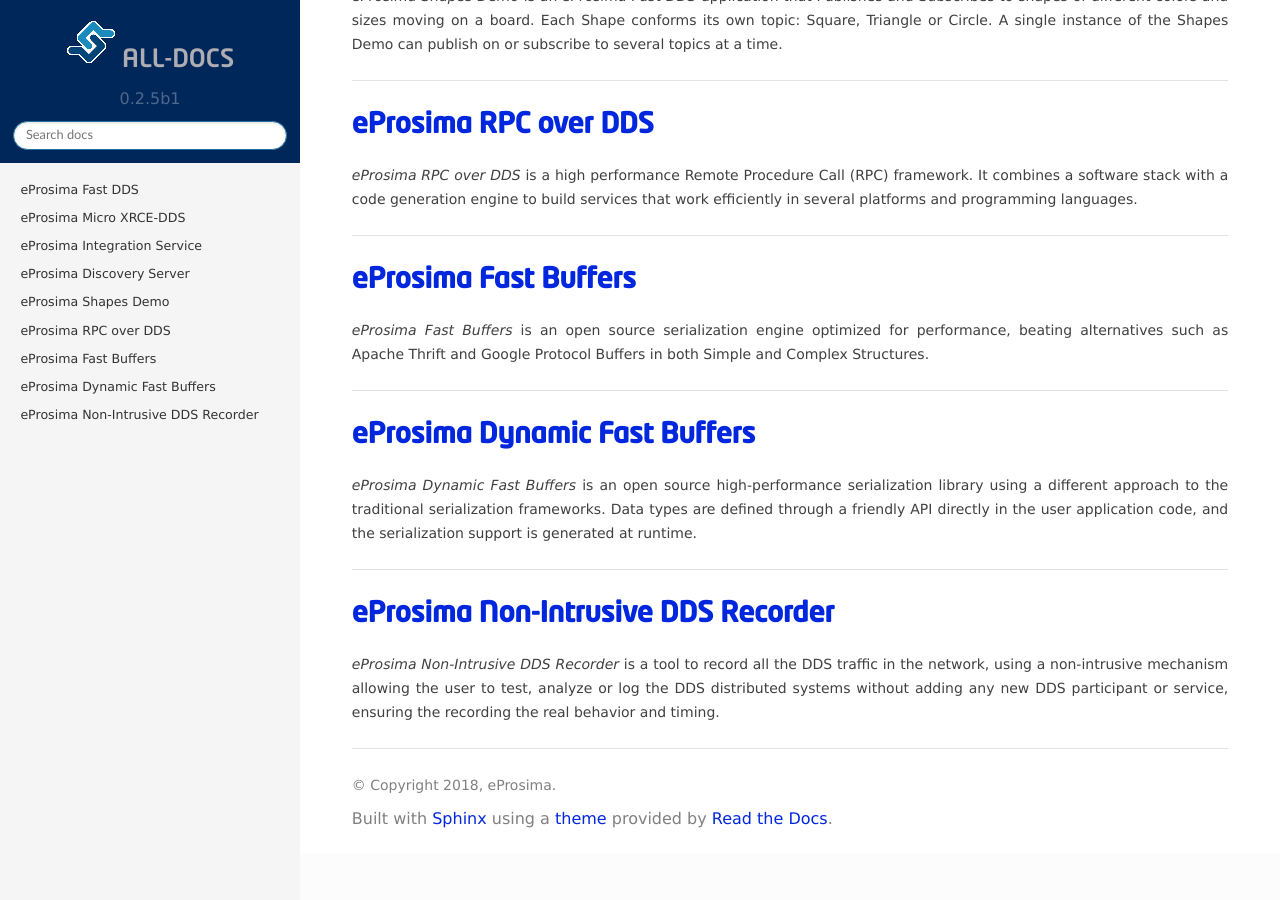
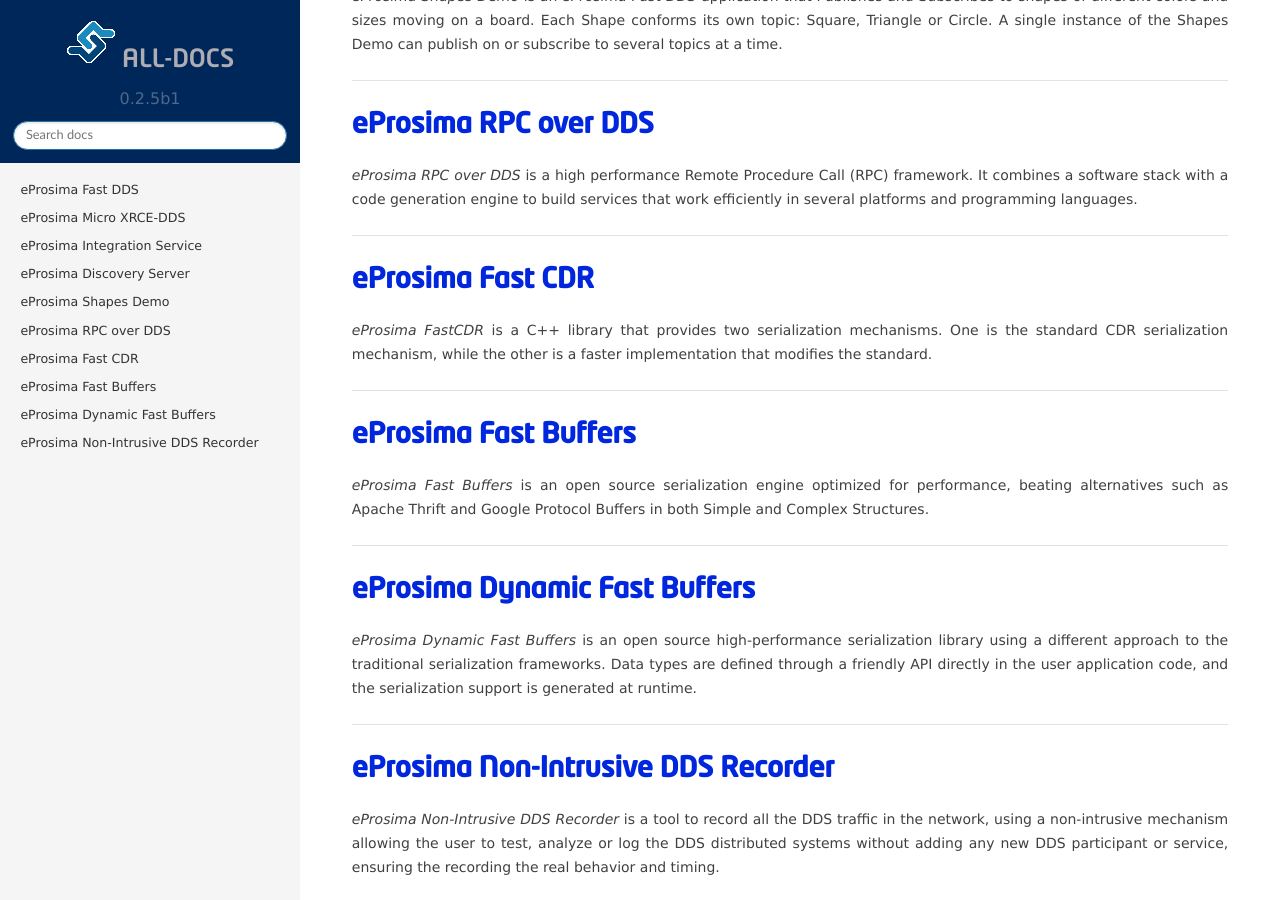
Before and after one commit to eProsima/all-docs, a Sphinx documentation site: the page built from source/index.rst, in a window 1280 px wide and 900 px high, scrolled down 1324 px. Built offline with Sphinx 7.4.7 and the Read the Docs theme 2.0.0, drawn with Linux system fonts in a browser that asks for light colours; the version number is read from the project's files by our own code; before the commit the page ends 2178 px from its top, so only the background shows below that.

Commit message:
Add Fast CDR documentation (#17)
* Refs #9376: Add Fast-CDR documentation

Signed-off-by: JLBuenoLopez-eProsima <joseluisbueno@eprosima.com>

* Refs #9376: hyperlink correction

Signed-off-by: JLBuenoLopez-eProsima <joseluisbueno@eprosima.com>

* Refs #9376: update PDF

Signed-off-by: JLBuenoLopez-eProsima <joseluisbueno@eprosima.com>

```diff
--- a/source/index.rst
+++ b/source/index.rst
@@ -76,6 +76,14 @@
 
 ------------------------------------------------------------------------------------------------------------------------
 
+`eProsima Fast CDR`_
+----------------------------------
+
+*eProsima FastCDR* is a C++ library that provides two serialization mechanisms. One is the standard CDR serialization
+mechanism, while the other is a faster implementation that modifies the standard.
+
+------------------------------------------------------------------------------------------------------------------------
+
 `eProsima Fast Buffers`_
 ----------------------------------
 
@@ -108,6 +116,7 @@
 .. _eProsima Micro XRCE-DDS: https://micro-xrce-dds.readthedocs.io/en/latest/
 .. _eProsima Integration Service: https://integration-services.readthedocs.io/en/latest/
 .. _eProsima RPC over DDS: https://www.eprosima.com/docs/rpc-over-dds/1.0.3/pdf/eprosima-fast-rtps/User-Manual.pdf
+.. _eProsima Fast CDR: ../resources/Fast-CDR-v1_0_15.pdf
 .. _eProsima Fast Buffers: https://www.eprosima.com/docs/fast-buffers/0.3.0/pdf/User-Manual.pdf
 .. _eProsima Non-Intrusive DDS Recorder:    https://www.eprosima.com/docs/non-intrusive-dds-recorder/1.0.0/pdf/User-Manual.pdf
 .. _eProsima Dynamic Fast Buffers: https://www.eprosima.com/docs/dynamic-fast-buffers/0.2.0/pdf/User-Manual.pdf
```
Also changed, not shown: 1 other file.
